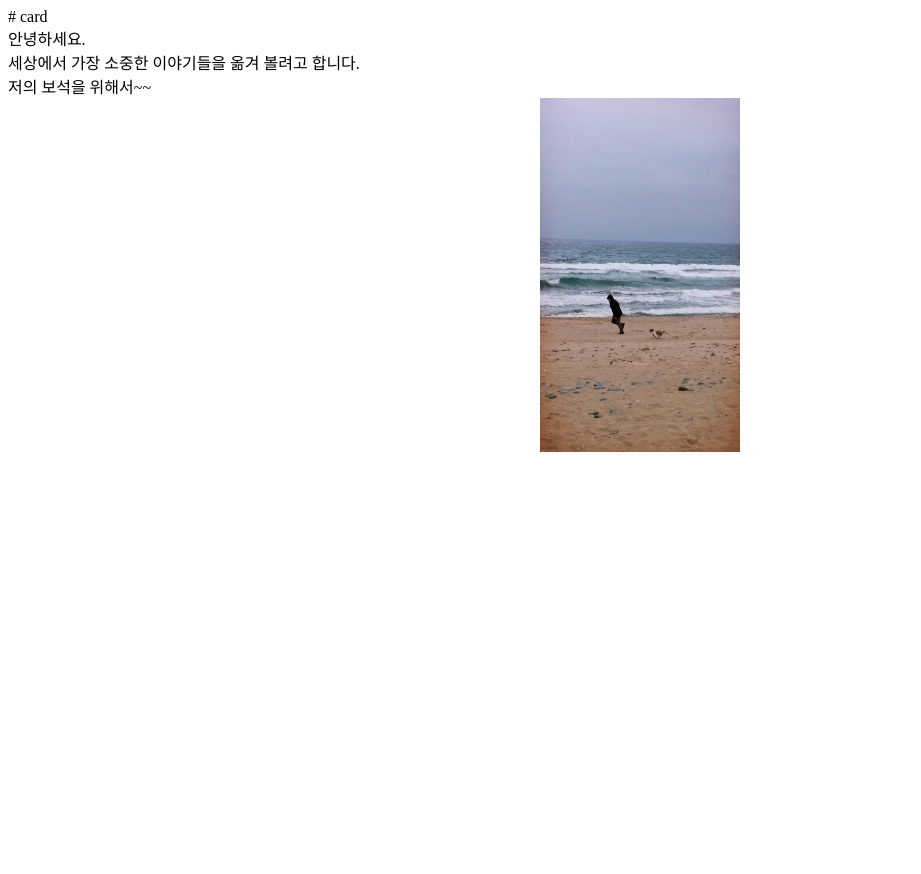
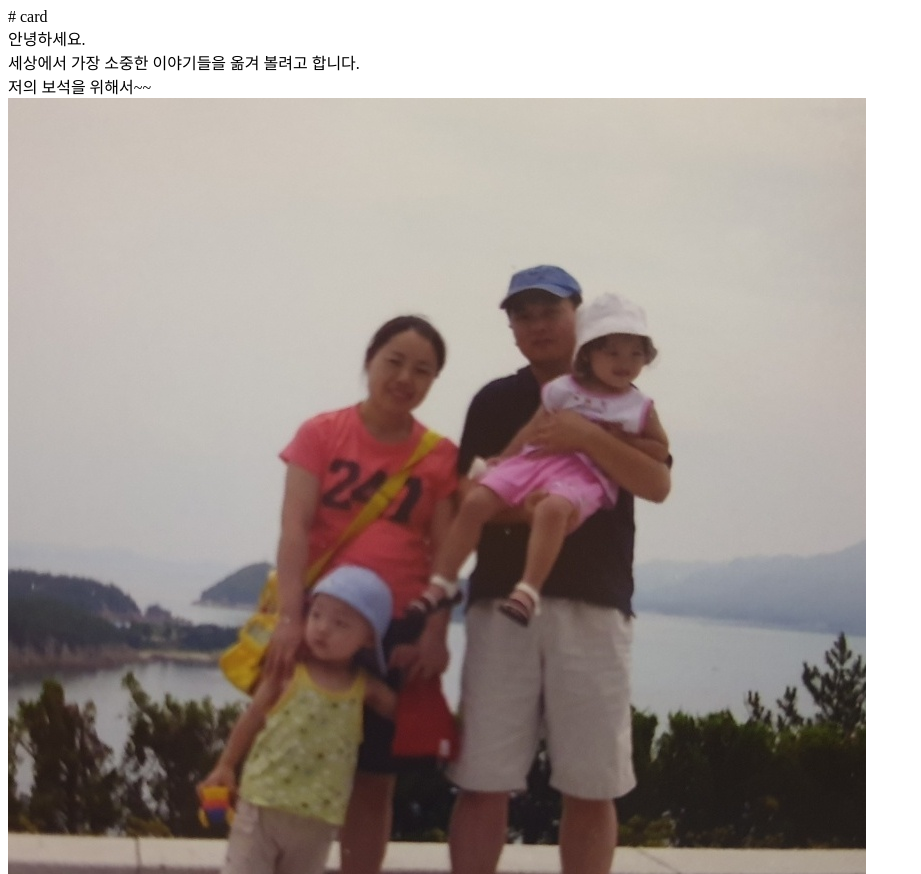
Before and after one commit to hnoss0108/blog, a plain HTML site: page index.html in a window 1280 px wide. Shown: the top 874 px of the page, without its empty margins (0-921 px from the left). Before the commit the page ends 800 px from the top, so only its background shows below. Drawn offline with Linux system fonts and the light colour scheme.

Commit message:
Update index.html

```diff
--- a/index.html
+++ b/index.html
@@ -2,4 +2,4 @@
 <br>안녕하세요.
 <br>세상에서 가장 소중한 이야기들을 옮겨 볼려고 합니다.
 <br>저의 보석을 위해서~~
-<div style="text-align: center;"><img src="2003.jpg"><br></div>
+<br><img src="2000.jpg"><br>
```
